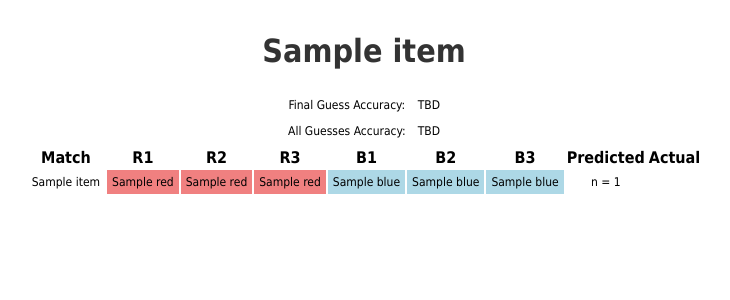
After one commit to JamesRGrant/frc-oracle, a Flask app: page /event/1 in a window 1280 px wide. The commit adds this page. Shown: the top 300 px of the page, without its empty margins (276-1006 px from the left). Run offline with Flask 3, Linux system fonts and the light colour scheme; a database or web service that is not in the repository returns one stand-in record (values such as "Sample title"); data that the repository does not hold is empty.

Commit message:
accuracy calculations

```diff
--- a/api-flask/requirements.txt
+++ b/api-flask/requirements.txt
@@ -2,3 +2,4 @@
 flask
 python-dotenv
 requests
+kafka-python
--- a/web-flask/app.py
+++ b/web-flask/app.py
@@ -29,6 +29,7 @@ def index():
             return redirect(url_for("google.login"))
 
 
+    # Get the events we have indexed
     url = "http://localhost:5001/api/events"
     resp = requests.get(url)
     if resp.status_code == 200:
@@ -36,6 +37,28 @@ def index():
 
 
     return render_template("index.j2", events=events, google_data=google_data, fetch_url = google.base_url + "/oauth2/v2/userinfo")
+
+@app.route("/event/<id>")
+def event(id):
+    event_name = ''
+    matches = {}
+
+    # Get the event name
+    url = "http://localhost:5001/api/events/" + id
+    resp = requests.get(url)
+    if resp.status_code == 200:
+        event_name = resp.json()['name']
+
+    # Get the matches
+    url = "http://localhost:5001/api/events/" + id + "/matches"
+    resp = requests.get(url)
+    if resp.status_code == 200:
+            matches = resp.json()
+
+    # Calculate the accuracy
+    final_guess_accuracy , all_guesses_accuracy = calculate_accuracy(matches)
+
+    return render_template("event.j2", title=event_name, matches=matches, final_guess_accuracy = final_guess_accuracy, all_guesses_accuracy = all_guesses_accuracy, fetch_url = google.base_url + "/oauth2/v2/userinfo")
 
 @app.route("/login")
 def login():
@@ -46,6 +69,40 @@ def logout():
     google_data = None
     return render_template("index.j2", google_data=google_data, fetch_url = google.base_url + "/oauth2/v2/userinfo")
 
+def calculate_accuracy(matches):
+    final_correct = 0
+    final_total = 0
+    all_correct = 0
+    all_total = 0
+
+    for id in matches:
+        match = matches[id]
+        print(match)
+        if 'results' in match and 'predictions' in match:
+            if match['results']['red']['win'] == 1:
+                pred = match['predictions'][0]['red']['win']
+            elif match['results']['blue']['win'] == 1:
+                pred = match['predictions'][0]['blue']['win']
+            else:
+                # Don't handle ties yet
+                break
+            if pred[-1] == 1:
+                final_correct += 1
+            final_total += 1
+            for x in pred:
+                if x == 1:
+                    all_correct += 1
+                all_total += 1
+
+    if final_total > 0:
+        final_guess_accuracy = '{:0.2f}%'.format(final_correct / final_total * 100.0)
+        all_guesses_accuracy = '{:0.2f}%'.format(all_correct / all_total * 100.0)
+    else:
+        final_guess_accuracy = "TBD"
+        all_guesses_accuracy = "TBD"
+
+    return final_guess_accuracy, all_guesses_accuracy
+
 
 if __name__ == "__main__":
     app.run(use_reloader=True)
--- /dev/null
+++ b/web-flask/templates/event.j2
@@ -0,0 +1,87 @@
+<!doctype html>
+<html>
+<head>
+    <title>frc-oracle</title>
+    <style>
+        body {
+            font-family: Tahoma, sans-serif;
+            margin: 2em;
+        }
+        h1 { color: #333; }
+        p { color: #666; }
+        td {text-align: center; padding: 5px; font-size: .75em}
+    </style>
+    <link rel="shortcut icon" href="{{ url_for('static', filename='favicon.ico') }}">
+</head>
+
+<body>
+    <center>
+    <h1>{{ title }}</h1>
+
+    <table>
+        <tr><td>Final Guess Accuracy:</td><td>{{ final_guess_accuracy }}</td></tr>
+        <tr><td>All Guesses Accuracy:</td><td>{{ all_guesses_accuracy }}</td></tr>
+    </table>
+
+
+    <table>
+    <tr>
+        <th>Match</th>
+        <th>R1</th>
+        <th>R2</th>
+        <th>R3</th>
+        <th>B1</th>
+        <th>B2</th>
+        <th>B3</th>
+        <th>Predicted</th>
+        <th>Actual</th>
+    </tr>
+    {% for id in matches %}
+    <tr>
+        {% set match = matches[id] %}
+        <td align="left">{{ match['name'] }}</td>
+        <td bgcolor="lightcoral">{{ match['teams']['red'][0] }}</td>
+        <td bgcolor="lightcoral">{{ match['teams']['red'][1] }}</td>
+        <td bgcolor="lightcoral">{{ match['teams']['red'][2] }}</td>
+        <td bgcolor="lightblue">{{ match['teams']['blue'][0] }}</td>
+        <td bgcolor="lightblue">{{ match['teams']['blue'][1]}}</td>
+        <td bgcolor="lightblue">{{ match['teams']['blue'][2] }}</td>
+
+        <!-- Predicted -->
+        {% set color = '' %}
+        {% set pred_count = '' %}
+        {% if match.predictions %}
+            {% set pred_count = 'n = ' + match['predictions'][0]['red']['win']|length|string() %}
+
+            <!-- Get the value of the last prediction -->
+            {% if match['predictions'][0]['red']['win'][-1] == 1 %}
+                {% set color = 'lightcoral' %}
+            {% elif match['predictions'][0]['blue']['win'][-1] == 1 %}
+                {% set color = 'lightblue' %}
+            {% endif %}
+        {% endif %}
+        <td bgcolor="{{color}}">{{pred_count}}</td>
+
+        <!-- Actual -->
+        {% set color = '' %}
+        {% set text = '' %}
+        {% if match.results %}
+
+            {% if match['results']['red']['win'] == 1 %}
+                {% set color = 'lightcoral' %}
+                {% set text = '<b>' + match['results']['red']['score']|string() + '</B> - ' + match['results']['blue']['score']|string() %}
+            {% elif match['results']['blue']['win'] == 1 %}
+                {% set text = match['results']['red']['score']|string() + ' - <b>' + match['results']['blue']['score']|string() + '</b>' %}
+                {% set color = 'lightblue' %}
+            <% else %>
+                {% set text = match['results']['red']['score']|string() + ' - ' + match['results']['blue']['score']|string() %}
+                {% set color = 'lightpurple' %}
+            {% endif %}
+        {% endif %}
+        <td bgcolor="{{color}}">{{text}}</td>
+    </tr>
+    {% endfor %}
+    </table>
+    </center>
+</body>
+</html>
--- a/web-flask/templates/index.j2
+++ b/web-flask/templates/index.j2
@@ -1,7 +1,7 @@
 <!doctype html>
 <html>
 <head>
-    <title>My First Webpage</title>
+    <title>frc-oracle</title>
     <style>
         body {
             font-family: Arial, sans-serif;
@@ -26,7 +26,7 @@
     <br>
     <br>
     {% for event in events['Events'] %}
-        {{ event['name'] }}
+        <a href="{{ url_for('event', id=event['id']) }}">{{ event['name'] }}</a>
         <br>
     {% endfor %}
 {% endif %}
```
Also changed, not shown: api-flask/app.py (+17 -0 lines), api-flask/matches.py (+9 -2 lines), _DESIGN/README.md.
